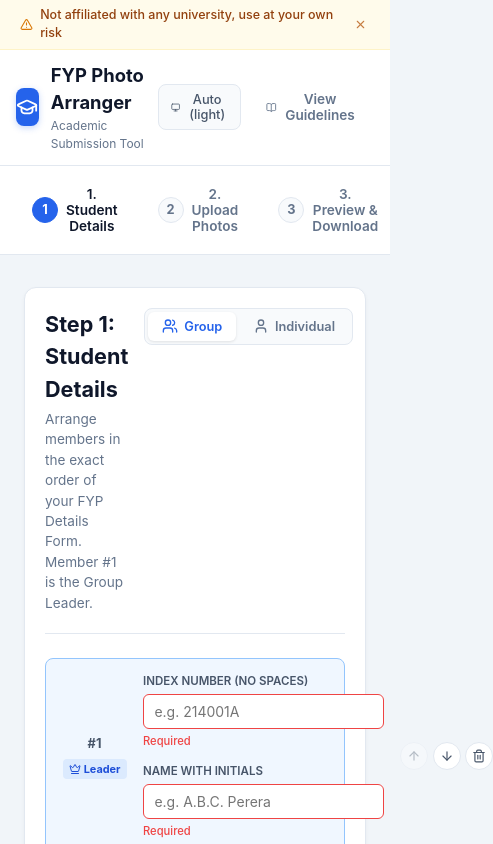
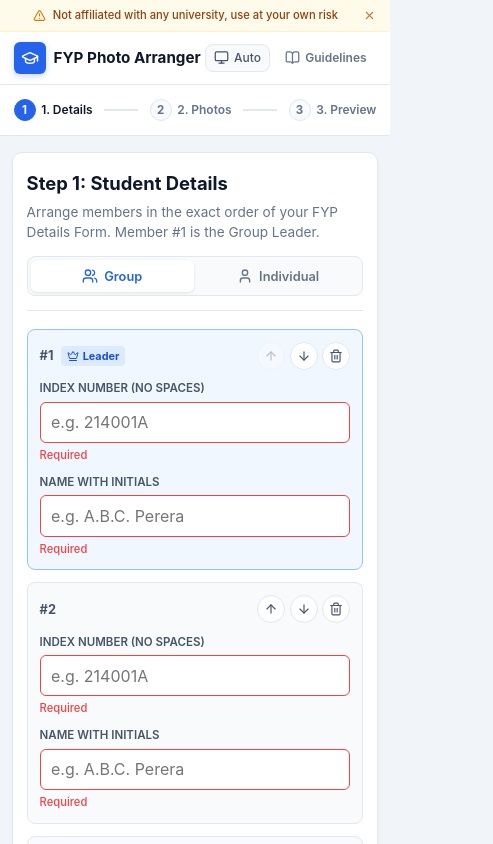
Before and after one commit to RandithaK/FYP_Photo_Arranger, a React (Vite) app: page / in a window 390 px wide. Shown: the top 844 px of the page, 493 px wide, since content can reach past the window. Built offline with nearby package versions, Linux system fonts and the light colour scheme.

Commit message:
feat(responsive): add comprehensive mobile and tablet responsive layouts

```diff
--- a/src/App.css
+++ b/src/App.css
@@ -121,6 +121,14 @@
 .theme-toggle-btn:hover {
   background: var(--border-color);
   color: var(--text-main);
+}
+
+.theme-text-short {
+  display: none;
+}
+
+.label-short {
+  display: none;
 }
 
 .theme-mode-badge {
@@ -755,15 +763,299 @@
   }
 }
 
-/* Responsive adjustments */
+/* ==========================================================================
+   Comprehensive Mobile & Tablet Responsive Design
+   ========================================================================== */
+
+/* Medium Devices (Tablets, <= 768px) */
+@media (max-width: 768px) {
+  .app-content-body {
+    padding: 0 1rem 3.5rem 1rem;
+    margin: 1.5rem auto;
+  }
+}
+
+/* Small Devices (Phablets & Phones, <= 640px) */
 @media (max-width: 640px) {
+  /* Prevent horizontal document overflow */
+  .app-shell {
+    overflow-x: hidden;
+    width: 100%;
+  }
+
+  /* Header */
+  .app-header {
+    padding: 0.65rem 0.85rem;
+  }
+
+  .header-brand {
+    gap: 0.5rem;
+  }
+
+  .brand-icon {
+    width: 32px;
+    height: 32px;
+    border-radius: 6px;
+  }
+
+  .brand-icon svg {
+    width: 18px;
+    height: 18px;
+  }
+
+  .header-brand h1 {
+    font-size: 0.95rem;
+    line-height: 1.15;
+  }
+
+  .brand-sub {
+    font-size: 0.68rem;
+  }
+
+  .header-actions {
+    gap: 0.35rem;
+  }
+
+  .theme-toggle-btn {
+    padding: 0.35rem 0.5rem;
+    font-size: 0.75rem;
+    gap: 0.3rem;
+  }
+
+  .guidelines-toggle-btn {
+    padding: 0.35rem 0.55rem;
+    font-size: 0.75rem;
+    gap: 0.3rem;
+  }
+
+  /* Step Progress Navigation */
+  .step-progress-nav {
+    padding: 0.65rem 0.5rem;
+  }
+
+  .step-progress-inner {
+    max-width: 100%;
+  }
+
+  .label-full {
+    display: none;
+  }
+
+  .label-short {
+    display: inline;
+  }
+
+  .step-bubble {
+    gap: 0.35rem;
+    padding: 0.2rem 0.35rem;
+  }
+
+  .bubble-num {
+    width: 22px;
+    height: 22px;
+    font-size: 0.72rem;
+  }
+
+  .bubble-label {
+    font-size: 0.75rem;
+  }
+
+  .step-connector {
+    margin: 0 0.35rem;
+  }
+
+  /* Step Card Base */
+  .app-content-body {
+    margin: 1rem auto;
+    padding: 0 0.75rem 3rem 0.75rem;
+  }
+
+  .step-card {
+    padding: 1.1rem 0.85rem;
+    border-radius: 10px;
+    gap: 1.15rem;
+  }
+
+  .step-card-header {
+    flex-direction: column;
+    align-items: stretch;
+    gap: 0.85rem;
+    padding-bottom: 0.85rem;
+  }
+
+  .step-card-header h2 {
+    font-size: 1.15rem;
+  }
+
+  .type-toggle-group {
+    width: 100%;
+  }
+
+  .type-toggle-btn {
+    flex: 1;
+    justify-content: center;
+    padding: 0.5rem;
+  }
+
+  /* Step 1 Student Row Reorganization */
+  .student-row {
+    display: grid;
+    grid-template-columns: 1fr auto;
+    grid-template-areas:
+      "order actions"
+      "inputs inputs";
+    gap: 0.65rem;
+    padding: 0.75rem;
+  }
+
+  .row-order-cell {
+    grid-area: order;
+    flex-direction: row;
+    align-items: center;
+    justify-content: flex-start;
+    gap: 0.5rem;
+    min-width: 0;
+  }
+
+  .row-actions-cell {
+    grid-area: actions;
+    justify-content: flex-end;
+  }
+
   .row-inputs-cell {
+    grid-area: inputs;
+    grid-template-columns: 1fr;
+    gap: 0.65rem;
+    width: 100%;
+  }
+
+  .input-group input {
+    width: 100%;
+    font-size: 16px; /* Prevents auto-zoom on mobile WebKit/iOS */
+    padding: 0.6rem 0.65rem;
+  }
+
+  /* Step 2 Photos Grid */
+  .photos-grid {
+    grid-template-columns: repeat(2, 1fr);
+    gap: 0.75rem;
+  }
+
+  .photo-card {
+    padding: 0.55rem;
+    gap: 0.45rem;
+  }
+
+  .photo-card-actions {
+    flex-direction: column;
+    gap: 0.35rem;
+  }
+
+  .photo-card-actions .btn {
+    width: 100%;
+    padding: 0.45rem 0.5rem;
+  }
+
+  /* Step 3 Preview & Output */
+  .header-action-btns {
+    flex-direction: column;
+    width: 100%;
+    gap: 0.5rem;
+  }
+
+  .header-action-btns .btn {
+    width: 100%;
+    justify-content: center;
+  }
+
+  .preview-canvas-box {
+    padding: 0.75rem;
+    min-height: 220px;
+  }
+
+  .preview-meta-bar {
+    padding: 0.65rem 0.75rem;
+  }
+
+  .meta-info {
+    display: flex;
+    flex-direction: column;
+    gap: 0.3rem;
+  }
+
+  .meta-dot {
+    display: none;
+  }
+
+  .guideline-summary-grid {
+    grid-template-columns: 1fr;
+    gap: 0.5rem;
+  }
+
+  /* Common Step Footer */
+  .step-footer {
+    flex-direction: column-reverse;
+    gap: 0.75rem;
+    align-items: stretch;
+    padding-top: 1rem;
+  }
+
+  .step-footer .btn {
+    width: 100%;
+    justify-content: center;
+    padding: 0.65rem 1rem;
+    min-height: 44px; /* Touch target accessibility standard */
+  }
+
+  .step-status-hint {
+    text-align: center;
+  }
+}
+
+/* Extra Small Devices (Phones, <= 480px) */
+@media (max-width: 480px) {
+  .brand-sub {
+    display: none;
+  }
+
+  .theme-text-full {
+    display: none;
+  }
+
+  .theme-text-short {
+    display: inline;
+  }
+
+  .disclaimer-banner {
+    padding: 0.35rem 0.65rem;
+    font-size: 0.7rem;
+  }
+
+  .disclaimer-text {
+    font-size: 0.7rem;
+    line-height: 1.25;
+  }
+}
+
+/* Tiny Devices (<= 360px, e.g. iPhone SE / Galaxy Z Flip) */
+@media (max-width: 360px) {
+  .photos-grid {
     grid-template-columns: 1fr;
   }
-  .step-card {
-    padding: 1.25rem;
+
+  .guidelines-btn-text {
+    display: none;
   }
-  .app-header {
-    padding: 0.75rem 1rem;
+
+  .theme-text-short {
+    display: none;
+  }
+
+  .bubble-label {
+    display: none;
+  }
+
+  .step-connector {
+    margin: 0 0.5rem;
   }
 }
--- a/src/App.tsx
+++ b/src/App.tsx
@@ -125,18 +125,24 @@ export function App() {
             ) : (
               <Sun size={15} />
             )}
-            <span>
-              {preference === 'system' ? `Auto (${resolvedTheme})` : preference === 'dark' ? 'Dark' : 'Light'}
+            <span className="theme-toggle-label">
+              <span className="theme-text-full">
+                {preference === 'system' ? `Auto (${resolvedTheme})` : preference === 'dark' ? 'Dark' : 'Light'}
+              </span>
+              <span className="theme-text-short">
+                {preference === 'system' ? 'Auto' : preference === 'dark' ? 'Dark' : 'Light'}
+              </span>
             </span>
           </button>
 
           <button
             type="button"
-            className="btn btn-ghost"
+            className="btn btn-ghost guidelines-toggle-btn"
             onClick={() => setIsGuidelinesOpen(true)}
+            title="View Guidelines"
           >
             <BookOpen size={15} />
-            <span>View Guidelines</span>
+            <span className="guidelines-btn-text">Guidelines</span>
           </button>
         </div>
       </header>
@@ -150,7 +156,10 @@ export function App() {
             onClick={() => setCurrentStep(1)}
           >
             <div className="bubble-num">{currentStep > 1 ? <Check size={14} /> : '1'}</div>
-            <span className="bubble-label">1. Student Details</span>
+            <span className="bubble-label">
+              <span className="label-full">1. Student Details</span>
+              <span className="label-short">1. Details</span>
+            </span>
           </button>
 
           <div className={`step-connector ${currentStep > 1 ? 'active' : ''}`} />
@@ -164,7 +173,10 @@ export function App() {
             }}
           >
             <div className="bubble-num">{currentStep > 2 ? <Check size={14} /> : '2'}</div>
-            <span className="bubble-label">2. Upload Photos</span>
+            <span className="bubble-label">
+              <span className="label-full">2. Upload Photos</span>
+              <span className="label-short">2. Photos</span>
+            </span>
           </button>
 
           <div className={`step-connector ${currentStep > 2 ? 'active' : ''}`} />
@@ -177,7 +189,10 @@ export function App() {
             }}
           >
             <div className="bubble-num">3</div>
-            <span className="bubble-label">3. Preview & Download</span>
+            <span className="bubble-label">
+              <span className="label-full">3. Preview & Download</span>
+              <span className="label-short">3. Preview</span>
+            </span>
           </button>
         </div>
       </nav>
--- a/src/components/CropperModal.css
+++ b/src/components/CropperModal.css
@@ -183,3 +183,72 @@
   align-items: center;
   gap: 0.5rem;
 }
+
+/* Mobile Responsive styles for CropperModal */
+@media (max-width: 640px) {
+  .modal-backdrop {
+    padding: 0;
+  }
+
+  .cropper-modal-dialog {
+    width: 100%;
+    height: 100%;
+    max-height: 100vh;
+    border-radius: 0;
+    border: none;
+  }
+
+  .cropper-modal-header {
+    padding: 0.75rem 1rem;
+  }
+
+  .cropper-modal-header h3 {
+    font-size: 1rem;
+  }
+
+  .cropper-modal-subtitle {
+    font-size: 0.72rem;
+  }
+
+  .cropper-stage {
+    min-height: 220px;
+    padding: 0.75rem;
+  }
+
+  .cropper-modal-footer {
+    flex-direction: column;
+    gap: 0.65rem;
+    padding: 0.75rem 1rem;
+  }
+
+  .footer-left,
+  .footer-right {
+    width: 100%;
+    gap: 0.5rem;
+  }
+
+  .footer-left .btn,
+  .footer-right .btn {
+    flex: 1;
+    justify-content: center;
+    padding: 0.6rem 0.75rem;
+    min-height: 44px;
+  }
+
+  /* Expand handle touch area for fingers on mobile */
+  .handle {
+    width: 20px;
+    height: 20px;
+  }
+
+  .handle-nw { top: -10px; left: -10px; }
+  .handle-ne { top: -10px; right: -10px; }
+  .handle-sw { bottom: -10px; left: -10px; }
+  .handle-se { bottom: -10px; right: -10px; }
+
+  .handle::after {
+    content: '';
+    position: absolute;
+    inset: -14px;
+  }
+}
--- a/src/components/GuidelinesModal.css
+++ b/src/components/GuidelinesModal.css
@@ -287,3 +287,74 @@
 [data-theme="dark"] .footer-tip {
   color: #86efac;
 }
+
+/* Mobile Responsive styles for GuidelinesModal */
+@media (max-width: 640px) {
+  .guidelines-modal-dialog {
+    width: 100%;
+    height: 100%;
+    max-height: 100vh;
+    border-radius: 0;
+    border: none;
+  }
+
+  .guidelines-header {
+    padding: 0.85rem 1rem;
+  }
+
+  .guidelines-title-row {
+    gap: 0.5rem;
+  }
+
+  .guidelines-icon-box {
+    width: 32px;
+    height: 32px;
+    border-radius: 8px;
+  }
+
+  .guidelines-title-row h3 {
+    font-size: 1rem;
+  }
+
+  .guidelines-subtitle {
+    font-size: 0.72rem;
+  }
+
+  .guidelines-content-body {
+    padding: 0.85rem;
+    gap: 1rem;
+  }
+
+  .spec-rule-section {
+    padding: 0.85rem;
+  }
+
+  .examples-comparison-grid {
+    grid-template-columns: 1fr;
+    gap: 0.75rem;
+  }
+
+  .final-rules-columns {
+    grid-template-columns: 1fr;
+    gap: 0.75rem;
+  }
+
+  .guidelines-footer {
+    flex-direction: column;
+    gap: 0.75rem;
+    padding: 0.75rem 1rem;
+    align-items: stretch;
+  }
+
+  .guidelines-footer .btn {
+    width: 100%;
+    justify-content: center;
+    min-height: 44px;
+  }
+
+  .footer-tip {
+    font-size: 0.75rem;
+    text-align: center;
+    justify-content: center;
+  }
+}
--- a/src/components/GuidelinesModal.tsx
+++ b/src/components/GuidelinesModal.tsx
@@ -164,7 +164,7 @@ export const GuidelinesModal: React.FC<GuidelinesModalProps> = ({ isOpen, onClos
             <CheckCircle2 size={15} color="#16a34a" />
             <span>This application automatically enforces exact sizing, font alignment, and single JPEG export!</span>
           </span>
-          <button type="button" className="action-btn primary-btn" onClick={onClose}>
+          <button type="button" className="btn btn-primary" onClick={onClose}>
             Got it, Let's build!
           </button>
         </div>
```
